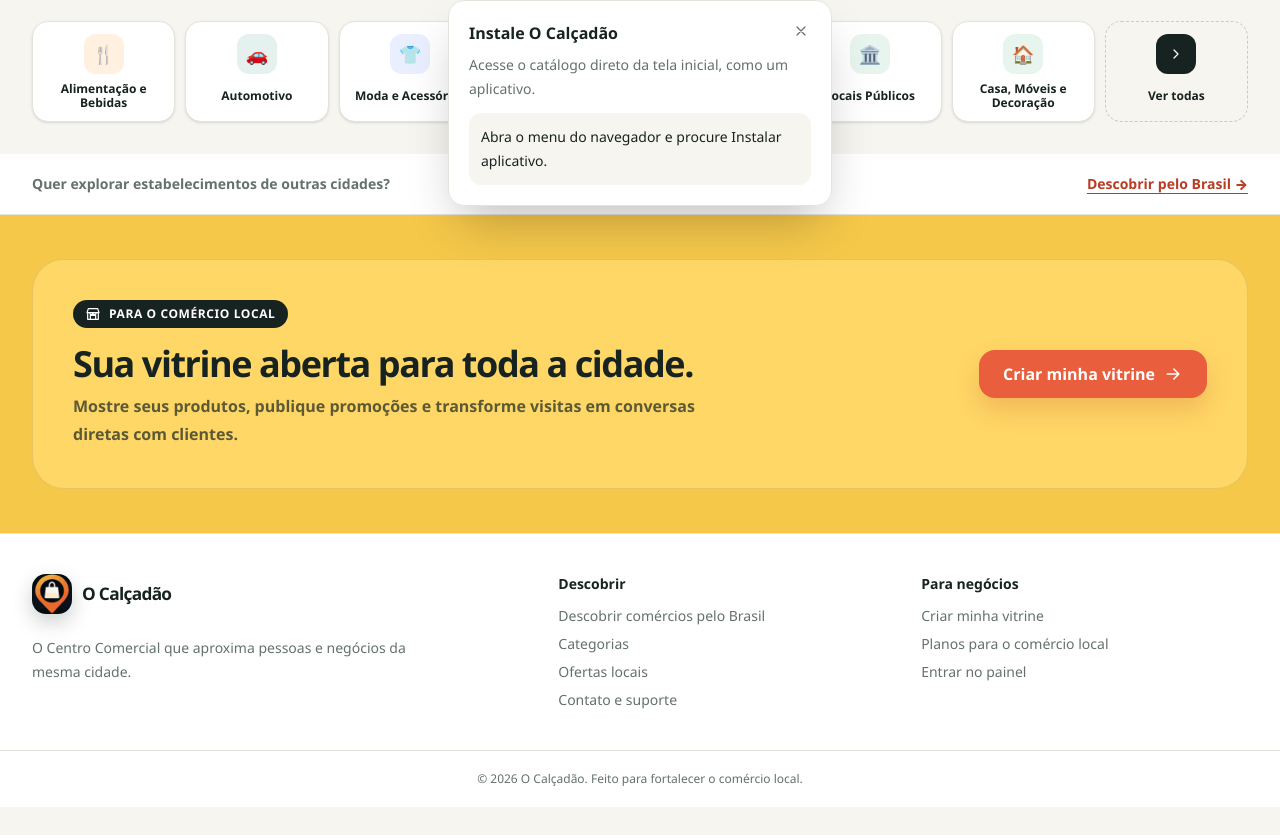
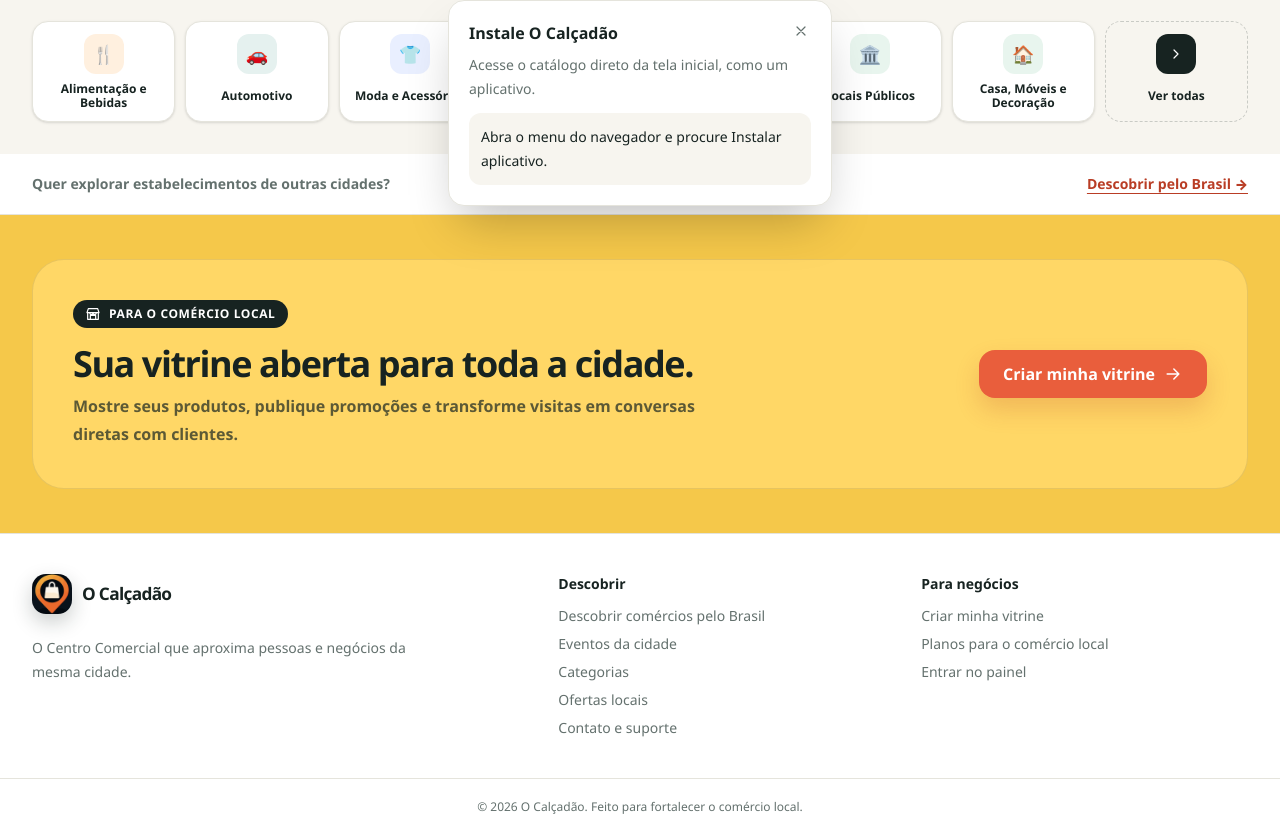
Before and after one commit to filipisantoss93/O-Cal-ad-o, a Next.js app: page / in a window 1280 px wide. Shown: the part 570-1405 px from the top of the page. Before the commit the page ends 1377 px from the top, so only its background shows below. Built offline with nearby package versions, Linux system fonts and the light colour scheme; no server answers.

Commit message:
feat(eventos): integrar eventos em src/components/site-footer.tsx

```diff
--- a/src/components/site-footer.tsx
+++ b/src/components/site-footer.tsx
@@ -20,6 +20,7 @@
                 Descobrir comércios pelo Brasil
               </Link>
             </li>
+            <li><Link className="hover:text-ink" href="/eventos">Eventos da cidade</Link></li>
             <li>
               <Link className="hover:text-ink" href="/#categorias">
                 Categorias
```
